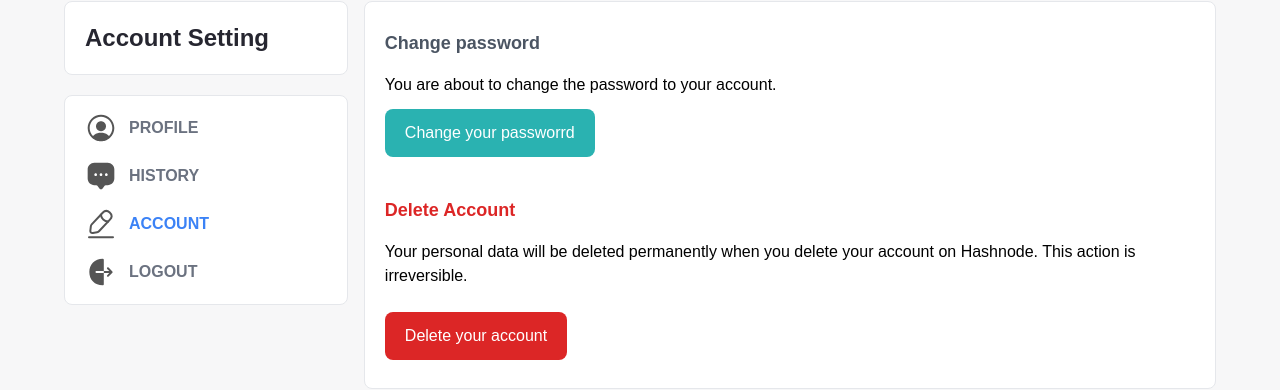
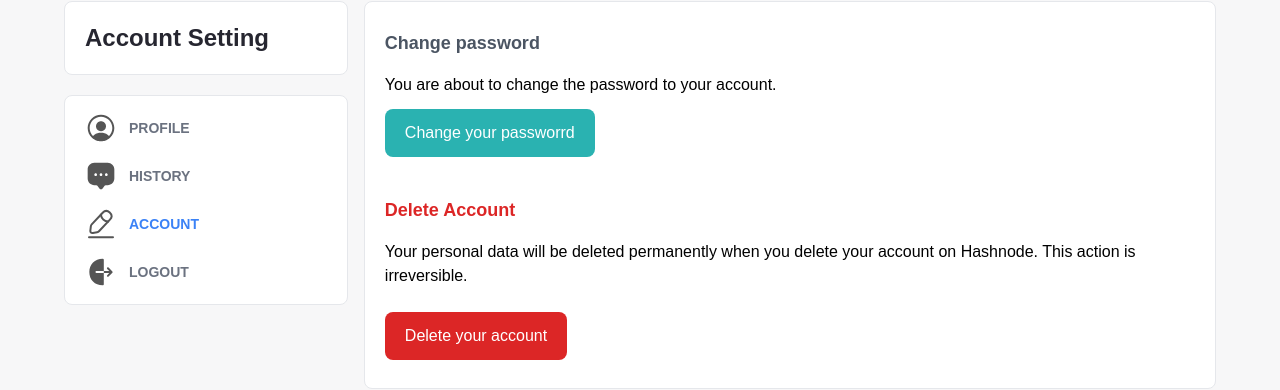
Before and after one commit to alamadrid01/Rich-Text-Editor--Blog-app, a React (Create React App) app in the folder client/: page /profile/settings in a window 1280 px wide. Shown: the part 187-577 px from the top of the page. Built offline with nearby package versions, Linux system fonts and the light colour scheme; a web font is replaced by a local one.

Commit message:
Style: Adjusted the font of the side bar

```diff
--- a/client/src/pages/Profile/ProfileSidebar.jsx
+++ b/client/src/pages/Profile/ProfileSidebar.jsx
@@ -33,7 +33,7 @@ const ProfileSidebar = ({value}) => {
         >
           <img src={profile} alt="" className="w-[32px] h-[32px]" />
           <h3
-            className={`font-bold ${color ? "text-gray-500" : "text-blue-500"}`}
+            className={`font-bold text-[14px] ${color ? "text-gray-500" : "text-blue-500"}`}
           >
             PROFILE
           </h3>
@@ -43,7 +43,7 @@ const ProfileSidebar = ({value}) => {
           role="button"
         >
           <img src={Message} alt="" className="w-[32px] h-[32px]" />
-          <h3 className="font-bold text-gray-500">HISTORY</h3>
+          <h3 className="font-bold text-[14px] text-gray-500">HISTORY</h3>
         </div>
         <div
           className="mt-4 px-3 flex items-center gap-3 cursor-pointer"
@@ -52,7 +52,7 @@ const ProfileSidebar = ({value}) => {
         >
           <img src={Edit} alt="" className="w-[32px] h-[32px]" />
           <h3
-            className={`font-bold ${color ? "text-blue-500" : "text-gray-500"}`}
+            className={`font-bold text-[14px] ${color ? "text-blue-500" : "text-gray-500"}`}
           >
             ACCOUNT
           </h3>
@@ -62,7 +62,7 @@ const ProfileSidebar = ({value}) => {
           role="button"
         >
           <img src={Logout} alt="" className="w-[32px] h-[32px]" />
-          <h3 className="font-bold text-gray-500">LOGOUT</h3>
+          <h3 className="font-bold text-[14px] text-gray-500">LOGOUT</h3>
         </div>
       </section>
     </div>
```
